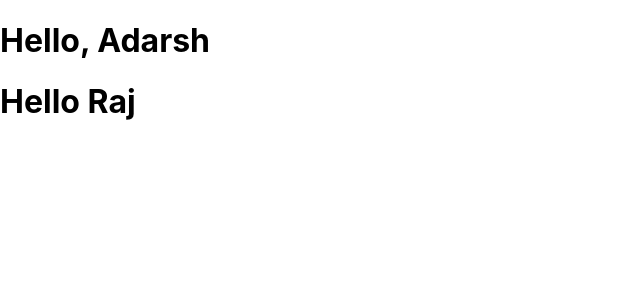
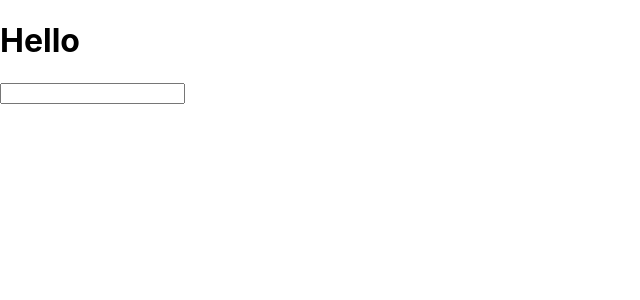
Before and after one commit to artrozo/react-getting-started, a React (Create React App) app: page / in a window 1280 px wide. Shown: the top 300 px of the page, without its empty margins (0-640 px from the left). Built offline with nearby package versions, Linux system fonts and the light colour scheme.

Commit message:
classwithstate: components with hooks

```diff
--- a/src/App.js
+++ b/src/App.js
@@ -6,8 +6,8 @@ import Nameclass from "./nameclass";
 function App({ name }) {
   return (
     <>
-      <Nameclass name="Adarsh" />
-      <Name name="Raj" />
+      {/* <Nameclass /> */}
+      <Name />
     </>
   );
 }
--- a/src/name.js
+++ b/src/name.js
@@ -1,6 +1,12 @@
-import React from "react";
-const Name = (props) => {
-  return <h1>Hello {props.name}</h1>;
+import React, { useState } from "react";
+const Name = () => {
+  const [name, setName] = useState("");
+  return (
+    <div>
+      <h1>Hello {name}</h1>
+      <input onChange={(e) => setName(e.target.value)} />
+    </div>
+  );
 };
 
 export default Name;
--- a/src/nameclass.js
+++ b/src/nameclass.js
@@ -1,7 +1,17 @@
 import React from "react";
 class Nameclass extends React.Component {
+  constructor(props) {
+    super(props);
+    this.state = { name: "" };
+  }
+
   render() {
-    return <h1>Hello, {this.props.name}</h1>;
+    return (
+      <div>
+        <h1>Hello, {this.state.name}</h1>
+        <input onChange={(e) => this.setState({ name: e.target.value })} />
+      </div>
+    );
   }
 }
 
```
